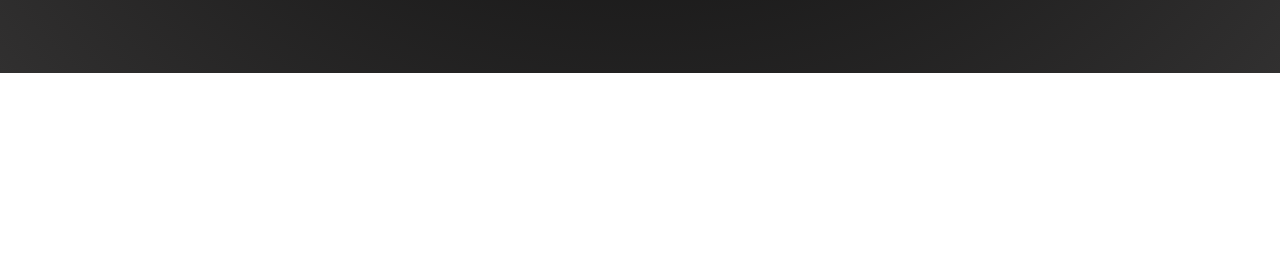
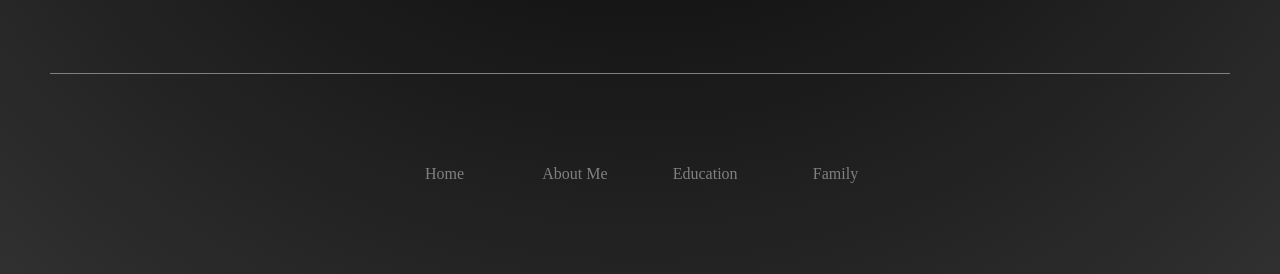
Before and after one commit to bward021/about_me, a plain HTML site: page index.html in a window 1280 px wide. Shown: the part 1130-1404 px from the top of the page. Before the commit the page ends 1203 px from the top, so only its background shows below. Drawn offline with nearby package versions, Linux system fonts and the light colour scheme; a web font is replaced by a local one.

Commit message:
finished up design and structure of homepage

```diff
--- a/index.html
+++ b/index.html
@@ -56,6 +56,18 @@
           </div>
         </div>
       </div>
+      <div class="footer_wrapper">
+        <div class="links_wrapper">
+          <!-- Home -->
+          <a href="#">Home</a>
+          <!-- About me link -->
+          <a href="#">About Me</a>
+          <!-- Education -->
+          <a href="#">Education</a>
+          <!-- Family -->
+          <a href="#">Family</a>
+        </div>
+      </div>
 
       <!-- Footer: smaller links to different pages -->
     </div>
--- a/styles/main.css
+++ b/styles/main.css
@@ -18,11 +18,9 @@ body {
 
 .container > .header_wrapper {
   display: flex;
-  /* background-color: #313030; */
   color: white;
   font-family: "Oswald", sans-serif;
   height: auto;
-  /* width: 100vw; */
   justify-content: space-between;
   align-items: center;
 }
@@ -36,7 +34,6 @@ body {
 .header_middle {
   font-size: 1.8rem;
   width: 50%;
-  /* background-color: #313030; */
 }
 
 .header_middle > .links_wrapper {
@@ -48,14 +45,15 @@ body {
 .header_middle > .links_wrapper a {
   color: grey;
   text-decoration: none;
+  text-align: center;
   height: 100%;
   margin: 10px 10px;
 }
 
 .header_middle > .links_wrapper a:hover {
-  font-size: 1.9rem;
-  letter-spacing: 2px;
-  text-decoration: underline;
+  /* font-size: 1.9rem; */
+  letter-spacing: 3px;
+  /* text-decoration: underline; */
   color: white;
   transition: 0.5s;
   margin: 0px;
@@ -67,14 +65,8 @@ body {
   margin-right: 15px;
 }
 
-/* @media (max-width: 48em) {
-  .header_wrapper {
-    flex-direction: column-reverse;
-  } */
-
 .homepage_body_wrapper {
   display: flex;
-  /* width: 100vw; */
   height: auto;
   flex-direction: column;
   margin: 0;
@@ -103,7 +95,6 @@ body {
   justify-content: center;
   align-items: center;
   height: auto;
-  /* width: 100vw; */
 }
 
 .homepage_body_wrapper > .body_content > .photographs_body {
@@ -140,3 +131,33 @@ body {
     flex-direction: column;
   }
 }
+
+.footer_wrapper {
+  display: flex;
+  justify-content: center;
+  align-items: center;
+  height: 200px;
+  border-top: 1px solid grey;
+  margin: 0px 50px;
+}
+
+.links_wrapper {
+  display: grid;
+  grid-template-columns: 1fr 1fr 1fr 1fr;
+  grid-gap: 5px;
+  text-decoration: none;
+}
+
+.links_wrapper a {
+  color: grey;
+  text-decoration: none;
+  text-align: center;
+  height: 100%;
+  margin: 10px 30px;
+}
+
+.links_wrapper a:hover {
+  color: white;
+  letter-spacing: 3px;
+  margin: 10px 20px;
+}
```
